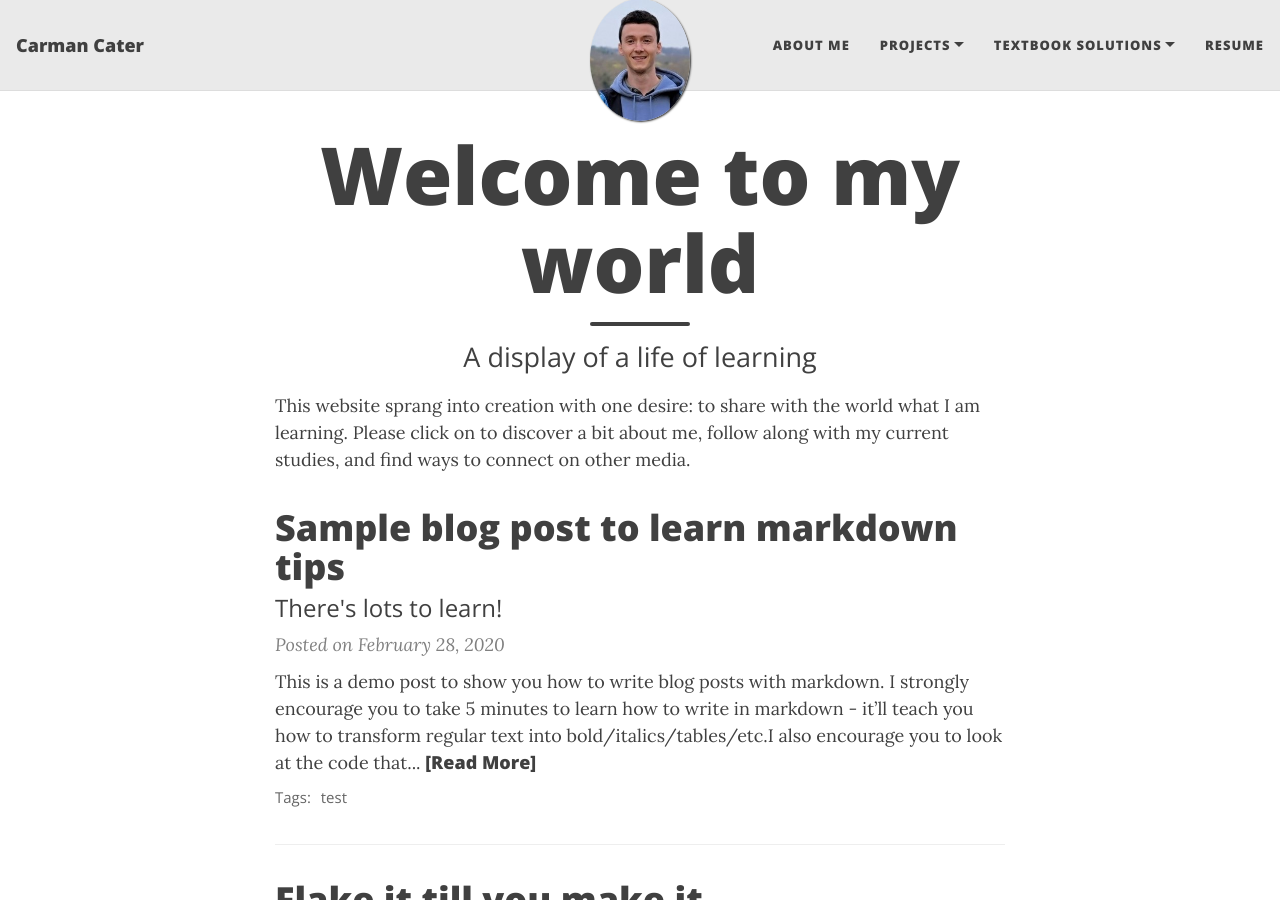
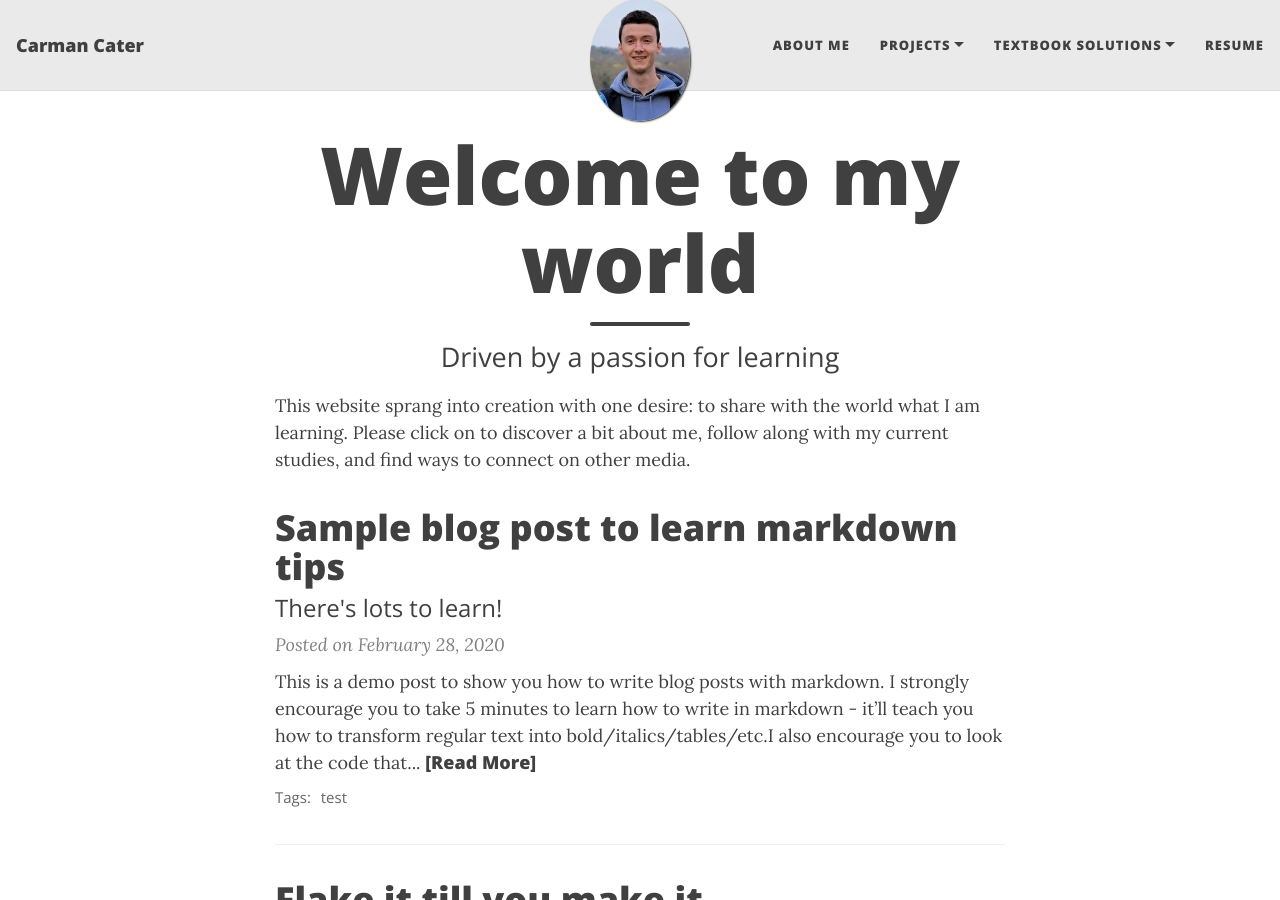
Before and after one commit to carmancater/carmancater.github.io, a Jekyll site: the page built from index.html, in a window 1280 px wide and 900 px high. Built offline with Jekyll 4.4.1, drawn with Linux system fonts in a browser that asks for light colours; nearby versions of some CDN libraries; the list of posts is cut into pages by our own code.

Commit message:
Update index.html

```diff
--- a/index.html
+++ b/index.html
@@ -1,9 +1,10 @@
 ---
 layout: home
 title: Welcome to my world
-subtitle: A display of a life of learning
+subtitle: Driven by a passion for learning
 ---
 
 <!-- Studying my way through life and posting projects as I go -->
+<!-- A display of a life of learning -->
 
 This website sprang into creation with one desire: to share with the world what I am learning. Please click on to discover a bit about me, follow along with my current studies, and find ways to connect on other media.
```
